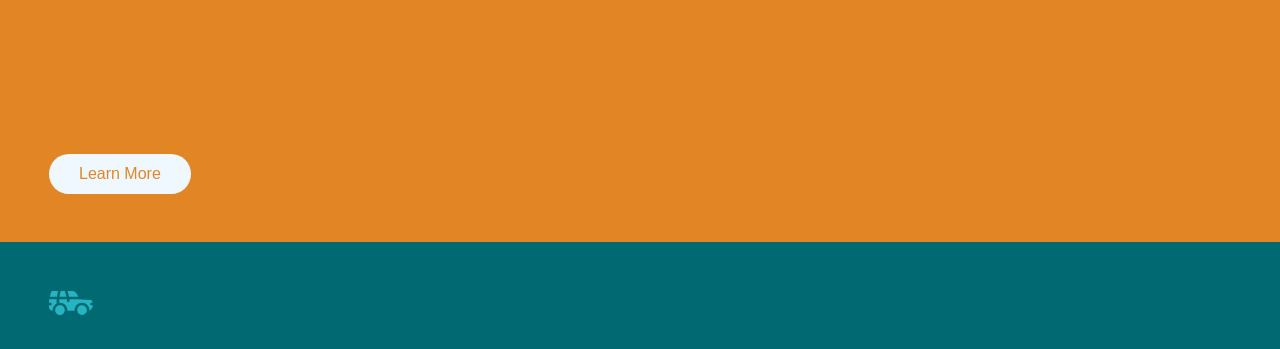
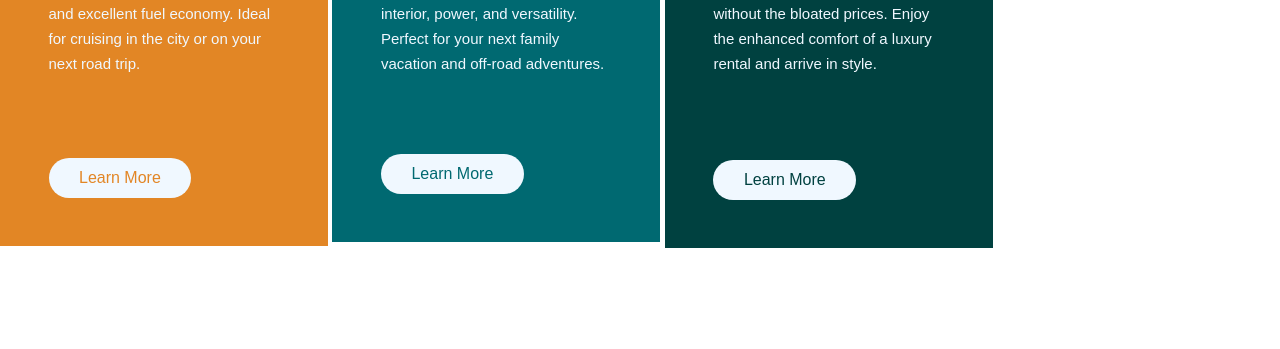
Before and after one commit to josefainostroza/3-cards-preview, a plain HTML site: page index.html in a window 1280 px wide. Shown: the part 200-549 px from the top of the page. Drawn offline with Linux system fonts and the light colour scheme.

Commit message:
media screen

```diff
--- a/css/styles.css
+++ b/css/styles.css
@@ -36,6 +36,11 @@ body {
   height: 442px;
   position: relative;
 }
+@media screen and (width>768px) {
+  .card {
+    display: inline-block;
+  }
+}
 .card-orange {
   background-color: #e28625;
 }
@@ -49,25 +54,32 @@ body {
 .parrafos {
   font-size: 15px; /*tamaño de la fuente*/
   line-height: 25px; /*interlineado*/
+  width: 231px;
 }
 .images {
   margin-bottom: 40px;
 }
-.bottom {
+.button {
   position: absolute;
   bottom: 48px;
   border-radius: 120px;
   background-color: aliceblue;
-  text-align: center;
-  display: inline-block;
   padding: 11px 30.5px;
 }
-.bottom-orange {
+@media (hover: hover) {
+  .button:hover {
+    border: 1px solid rgb(255, 255, 255);
+    background-color: transparent;
+    color: #fff;
+  }
+}
+
+.button-orange {
   color: #e28625;
 }
-.bottom-blue {
+.button-blue {
   color: #006971;
 }
-.bottom-green {
+.button-green {
   color: #004140;
 }
--- a/index.html
+++ b/index.html
@@ -15,15 +15,14 @@
   </head>
   <body>
     <main>
-      <section>
       <article class="card card-orange">
         <img class="images" src="./assets/images/icon-sedans.svg" alt="" />
         <h2 class="title">SEDANS</h2>
         <p class="parrafos">
-            Choose a sedan for its affordability and excellent fuel economy.
-            Ideal for cruising in the city or on your next road trip.
+          Choose a sedan for its affordability and excellent fuel economy. Ideal
+          for cruising in the city or on your next road trip.
         </p>
-          <div class="bottom bottom-orange">
+        <div class="button button-orange">
           <a href=""> Learn More </a>
         </div>
       </article>
@@ -32,10 +31,10 @@
         <img class="images" src="./assets/images/icon-suvs.svg" alt="" />
         <h2 class="title">SUVS</h2>
         <p class="parrafos">
-            Take an SUV for its spacious interior, power, and versatility.
-            Perfect for your next family vacation and off-road adventures.
+          Take an SUV for its spacious interior, power, and versatility. Perfect
+          for your next family vacation and off-road adventures.
         </p>
-          <div class="bottom bottom-blue">
+        <div class="button button-blue">
           <a href=""> Learn More </a>
         </div>
       </article>
@@ -47,13 +46,10 @@
           Cruise in the best car brands without the bloated prices. Enjoy the
           enhanced comfort of a luxury rental and arrive in style.
         </p>
-          <div class="bottom bottom-green">
+        <div class="button button-green">
           <a href=""> Learn More </a>
         </div>
       </article>
-
-        <article></article>
-      </section>
     </main>
     <footer></footer>
   </body>
```
Lines whose indentation alone changed are shown as unchanged.
